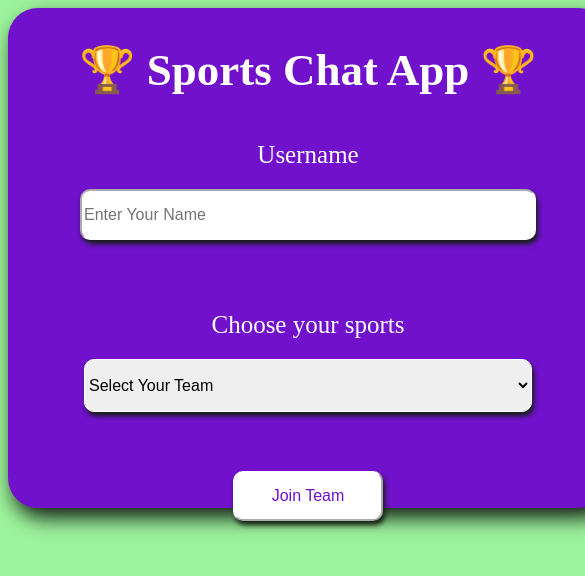
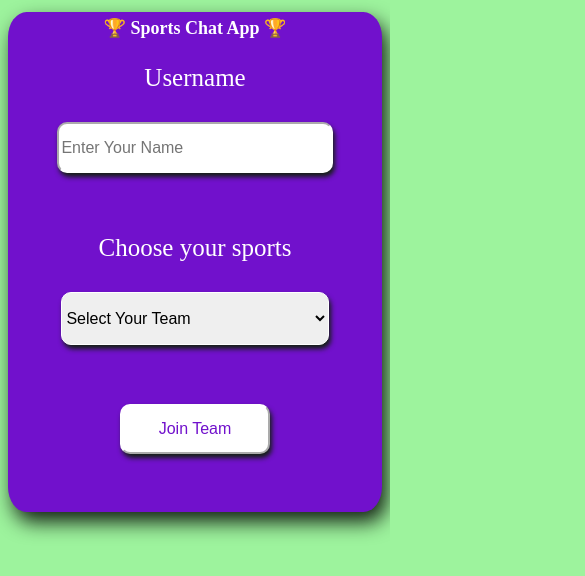
Before and after one commit to 23MANIK/Sports-Chat-App, a website: page public/index.html in a window 390 px wide. Shown: the top 576 px of the page, 585 px wide, since content can reach past the window. Drawn offline with Linux system fonts and the light colour scheme.

Commit message:
responsive III

```diff
--- a/public/css/index.css
+++ b/public/css/index.css
@@ -1,3 +1,5 @@
+
+@media only screen and (min-width: 451px) {
 body{
     background-color: rgb(157, 243, 157);
 }
@@ -28,7 +30,6 @@ select{
 
 .formFormat{
     height: 150px;
-    /* background-color: tan; */
     margin: 20px;
     text-align: center;
 }
@@ -38,16 +39,12 @@ input {
     font-size: medium;
     width: 80%;
     height:30%;
-
-    /* margin-top: 80px; */
 }
 .btnD {
-    /* background-color: teal; */
     display: flex;
     justify-content: center;
     height: 50px;
     margin: 20px;
-    /* align-items:center ; */
 }
 .btn{
     width: 150px;
@@ -68,3 +65,77 @@ input {
     box-shadow: 2px 4px 5px rgb(20, 32, 20)  ;
     border-radius: 10px;
 }
+
+}
+
+
+@media only screen and (max-width: 450px) {
+
+    body{
+        background-color: rgb(157, 243, 157);
+    }
+    h1{
+        color: white;
+        padding: 5px;
+        /* font-size: 100%; */
+        font-size: large;
+        text-align: center;
+    }
+    .box{
+        box-shadow: 5px 10px 20px rgb(20, 32, 20) ;
+        background-color: rgb(113, 17, 204);
+        /* align-content: center; */
+        margin: auto;
+        width: 100%;
+        height:500px;
+        border-radius: 5%;
+    }
+
+    select{
+        position: relative;
+        margin: auto;
+        top:30px;
+        font-size: medium;
+        width: 80%;
+        height:35%;
+    }
+
+    .formFormat{
+        height: 150px;
+        margin: 20px;
+        text-align: center;
+    }
+    input {
+        position: relative;
+        top:30px;
+        font-size: medium;
+        width: 80%;
+        height:30%;
+    }
+    .btnD {
+        display: flex;
+        justify-content: center;
+        height: 50px;
+        margin: 20px;
+    }
+    .btn{
+        width: 150px;
+        font-size: medium;
+        background-color: white;
+        color: rgb(113, 17, 204);
+    }
+    .mg{
+        /* position: relative; */
+        /* top:10px; */
+        font-size: 25px;
+        margin: 10px;
+        color: white;
+    }
+
+    .boxShape{
+        border-color:white;
+        box-shadow: 2px 4px 5px rgb(20, 32, 20)  ;
+        border-radius: 10px;
+    }
+
+}
```
